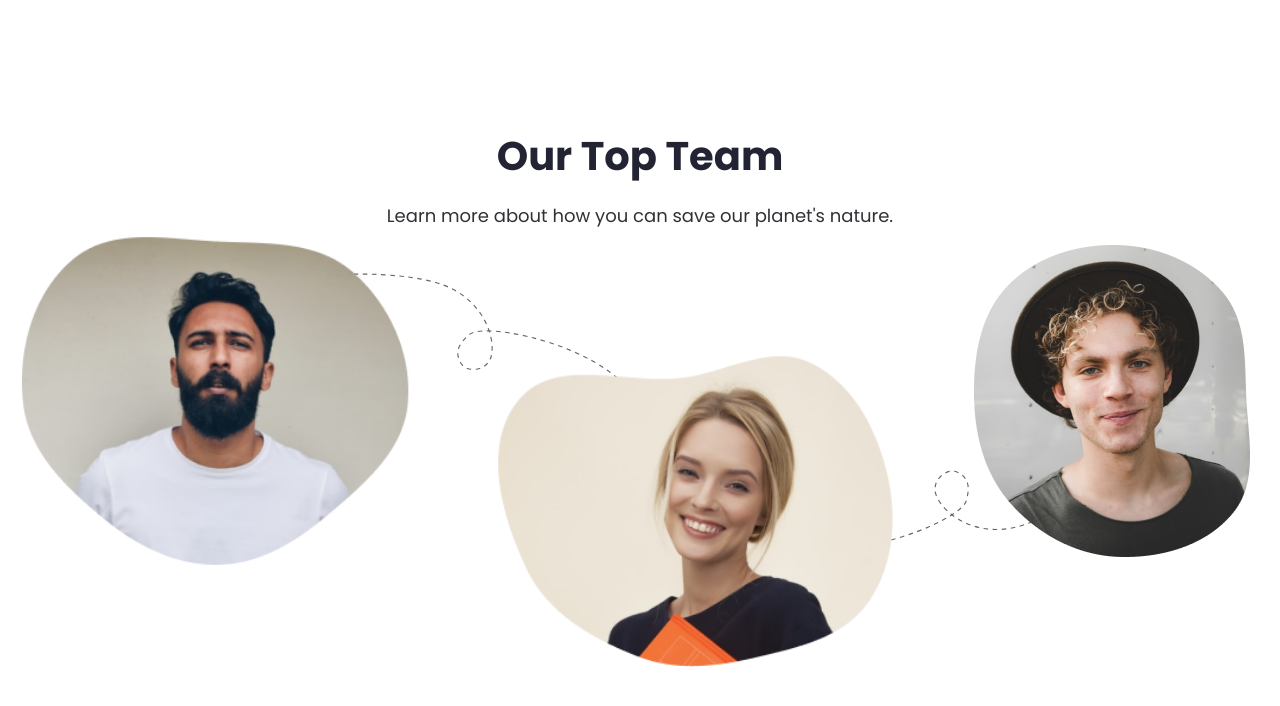
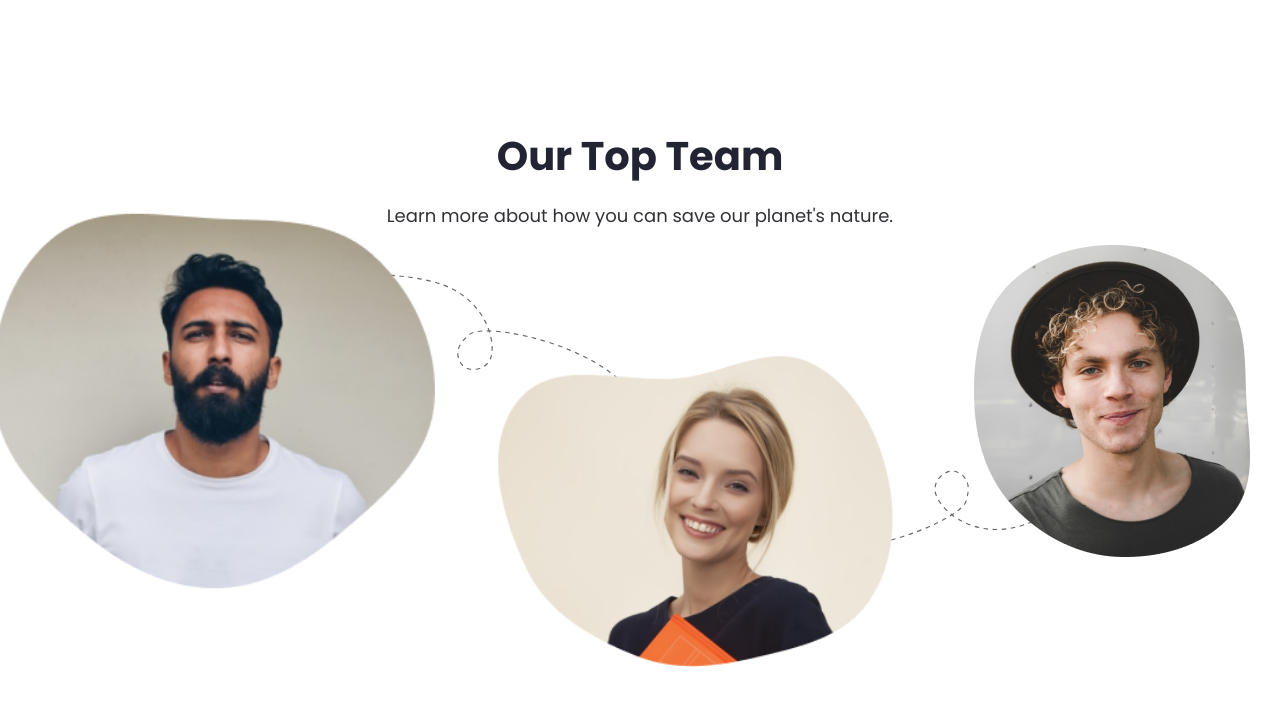
Before and after one commit to yelnikov-andrii/nature, a React (Create React App) app: page /#/ in a window 1280 px wide. In both pictures the pointer is over the picture 213 px from the left and 2300 px from the top of the page. Shown: the part 1900-2606 px from the top of the page. Built offline with nearby package versions, Linux system fonts and the light colour scheme.

Commit message:
block team images hover fixed

```diff
--- a/src/styles/OurTeam/ourTeam.scss
+++ b/src/styles/OurTeam/ourTeam.scss
@@ -46,15 +46,16 @@
       z-index: 4;
       display: flex;
       justify-content: flex-start;
-      transition: all 0.4s ease;
-
-      &:hover {
-        transform: scale(1.05);
-      }
 
       &-img {
         position: relative;
         z-index: 3;
+        transition: all 0.4s ease;
+
+        &:hover {
+          transform: scale(1.2);
+        }
+
         @media (max-width: 1110px) {
           width: 100%;
         }
@@ -69,19 +70,6 @@
       transform: translateY(110px);
       position: relative;
       z-index: 3;
-
-      &:hover {
-        transform: translateY(110px) scale(1.05);
-
-        &::before {
-          transform: scale(1) rotate(7deg);
-        }
-
-        &::after {
-          transform: scale(1) rotate(-207deg);
-
-        }
-      }
 
       @media (max-width: 1110px) {
         transform: translateY(0);
```
